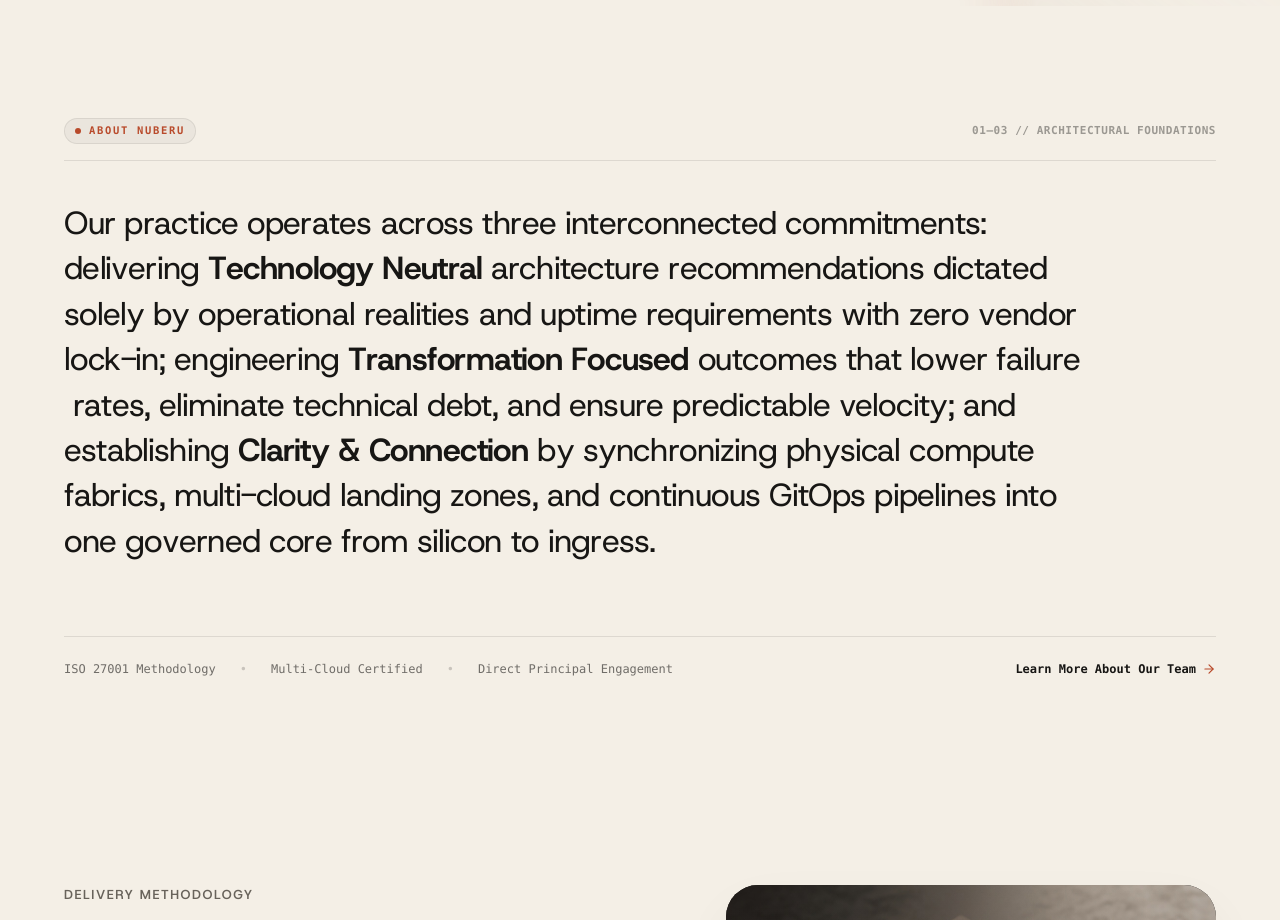
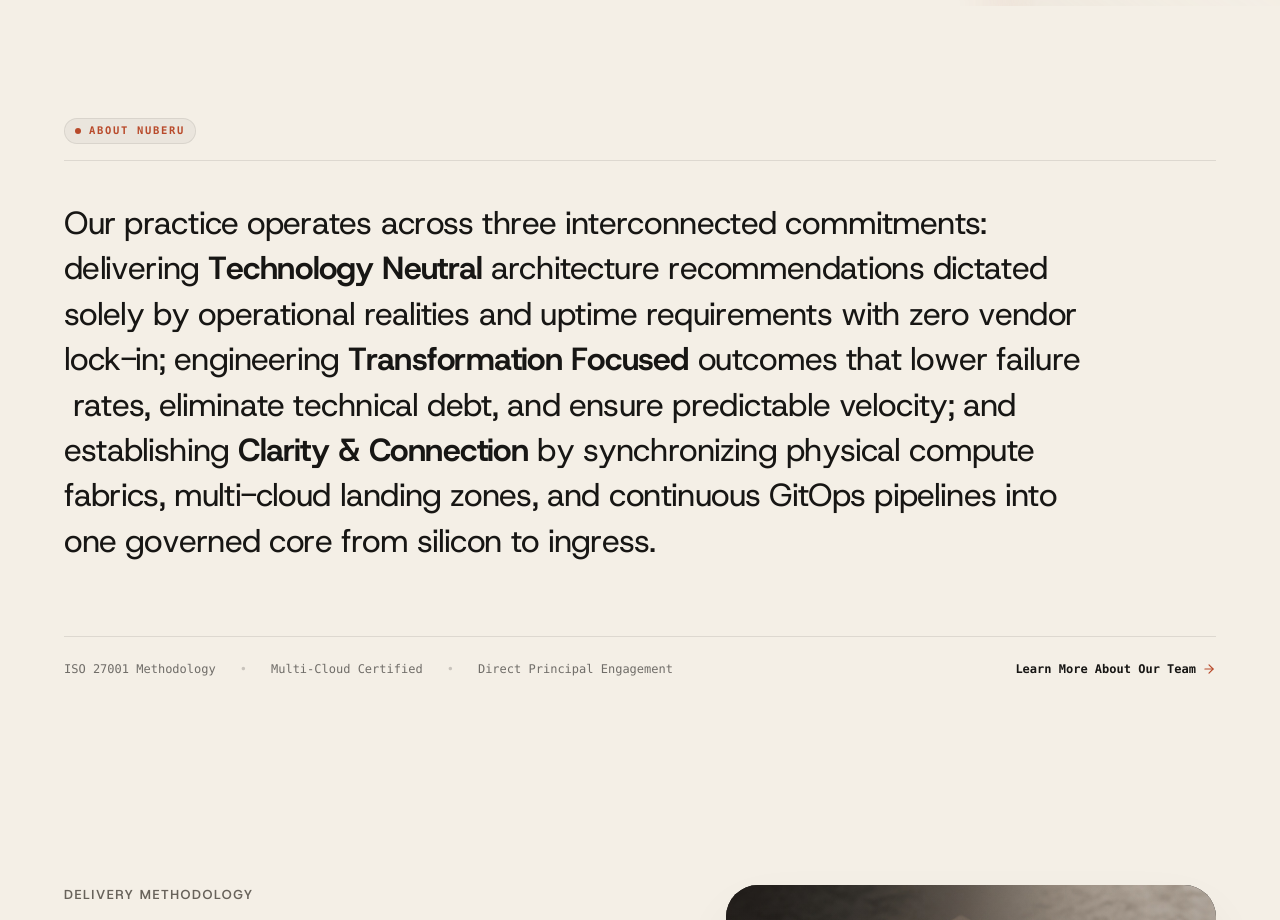
Before and after one commit to MuhammedShammas011/Nuberu, a Next.js app: page / in a window 1280 px wide. Shown: the part 1840-2760 px from the top of the page. Built offline with nearby package versions, Linux system fonts and the light colour scheme.

Commit message:
FewUdpdatesMore

```diff
--- a/app/components/AboutSection.tsx
+++ b/app/components/AboutSection.tsx
@@ -25,10 +25,6 @@
               About Nuberu
             </span>
           </div>
-
-          <span className="font-mono text-[11px] font-semibold text-[#171614]/40 tracking-wider uppercase">
-            01–03 {'//'} ARCHITECTURAL FOUNDATIONS
-          </span>
         </motion.div>
 
         {/* Prominent Editorial Manifesto Statement with ScrollRevealText Animation */}
```
